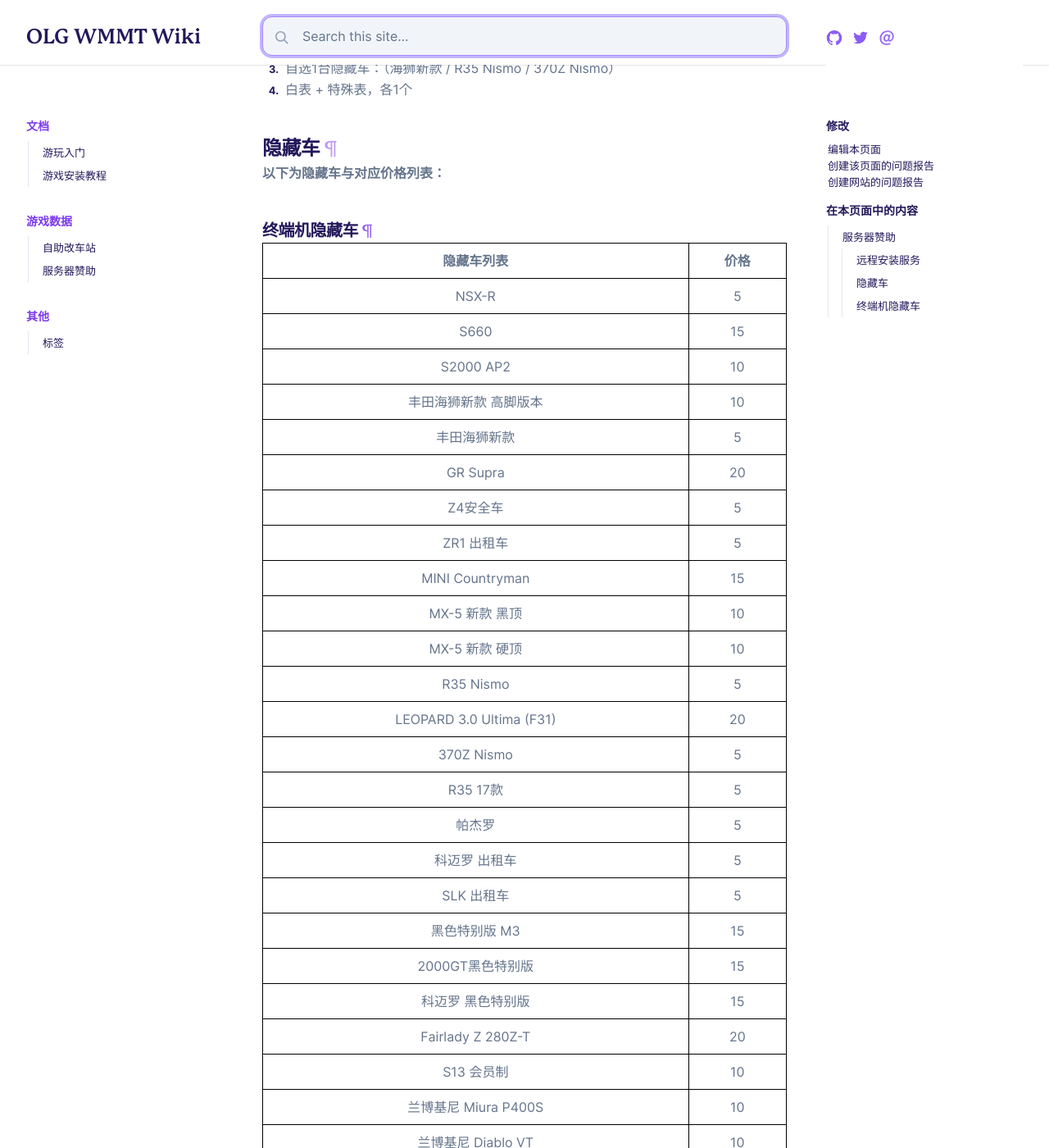
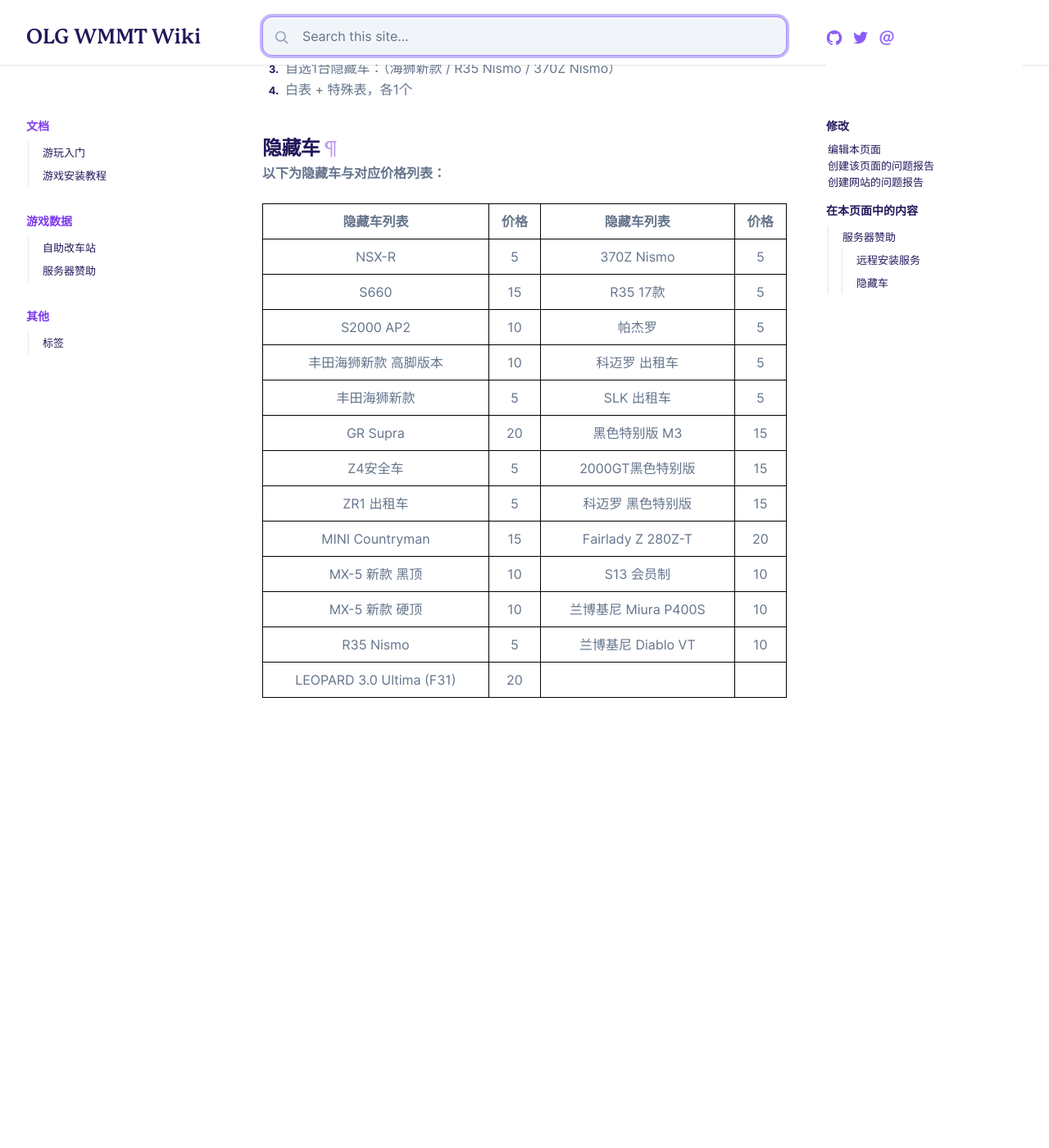
Before and after one commit to banapassport/SRC-Wiki, a Jekyll site: the page built from _docs/game_data/服务器赞助.md, in a window 1280 px wide and 1400 px high, scrolled down 545 px. Shown: the whole window at 82% size. Built offline with Jekyll 4.4.1, drawn with Linux system fonts in a browser that asks for light colours; after the commit the page ends 1564 px from its top, so only the background shows below that.

Commit message:
Update 服务器赞助.md

```diff
--- a/_docs/game_data/服务器赞助.md
+++ b/_docs/game_data/服务器赞助.md
@@ -24,36 +24,22 @@ author:
 
 **以下为隐藏车与对应价格列表：**
 
-### 终端机隐藏车
-
 <div class="table-wrapper" markdown="block">
 
-| 隐藏车列表               | 价格 |
-|:------------------------:|:--:|
-| NSX-R                    | 5  |
-| S660                     | 15  |
-| S2000 AP2                | 10  |
-| 丰田海狮新款 高脚版本     | 10  |
-| 丰田海狮新款              | 5  |
-| GR Supra                 | 20 |
-| Z4安全车                  | 5  |
-| ZR1 出租车                | 5  |
-| MINI Countryman          | 15 |
-| MX-5 新款 黑顶            | 10  |
-| MX-5 新款 硬顶            | 10  |
-| R35 Nismo                | 5  |
+| 隐藏车列表                | 价格 | 隐藏车列表      | 价格 |
+|--------------------------|----|-------------------|----|
+| NSX-R                    | 5  | 370Z Nismo        | 5  |
+| S660                     | 15 | R35 17款          | 5  |
+| S2000 AP2                | 10 | 帕杰罗            | 5  |
+| 丰田海狮新款 高脚版本      | 10 | 科迈罗 出租车     | 5  |
+| 丰田海狮新款               | 5  | SLK 出租车       | 5  |
+| GR Supra                 | 20 | 黑色特别版 M3      | 15 |
+| Z4安全车                  | 5  | 2000GT黑色特别版   | 15 |
+| ZR1 出租车                | 5  | 科迈罗 黑色特别版  | 15 |
+| MINI Countryman          | 15 | Fairlady Z 280Z-T | 20 |
+| MX-5 新款 黑顶            | 10 | S13 会员制        | 10 |
+| MX-5 新款 硬顶            | 10 | 兰博基尼 Miura P400S| 10 |
+| R35 Nismo                | 5  | 兰博基尼 Diablo VT  | 10 |
 | LEOPARD 3.0 Ultima (F31) | 20 |
-| 370Z Nismo               | 5  |
-| R35 17款                  | 5  |
-| 帕杰罗                     | 5  |
-| 科迈罗 出租车              | 5  |
-| SLK 出租车                  | 5  |
-| 黑色特别版 M3              | 15  |
-| 2000GT黑色特别版           | 15  |
-| 科迈罗 黑色特别版            | 15  |
-| Fairlady Z 280Z-T          | 20 |
-| S13 会员制                  | 10 |
-| 兰博基尼 Miura P400S        | 10  |
-| 兰博基尼 Diablo VT          | 10  |
 
 </div>
```
